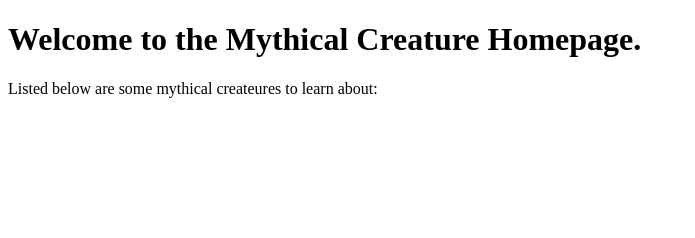
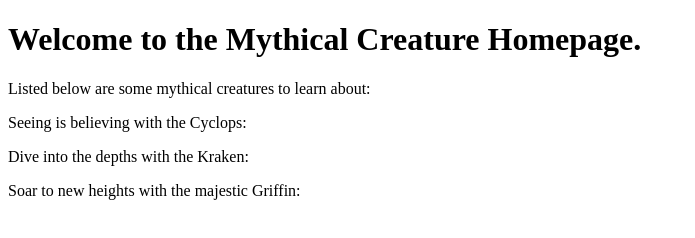
Before and after one commit to jdmar3-comp426/a01-MaikRuckauf, a plain HTML site: page index.html in a window 1280 px wide. Shown: the whole page, without its empty margins (0-695 px from the left). Drawn offline with Linux system fonts and the light colour scheme.

Commit message:
Inserted descriptions for later links

```diff
--- a/index.html
+++ b/index.html
@@ -8,7 +8,10 @@
     <body>
         <div>
             <h1>Welcome to the Mythical Creature Homepage.</h1>
-            <p>Listed below are some mythical createures to learn about:</p>
+            <p>Listed below are some mythical creatures to learn about:</p>
+            <p>Seeing is believing with the Cyclops:</p>
+            <p>Dive into the depths with the Kraken:</p>
+            <p>Soar to new heights with the majestic Griffin:</p>
         </div>
     </body>
 </html>
```
